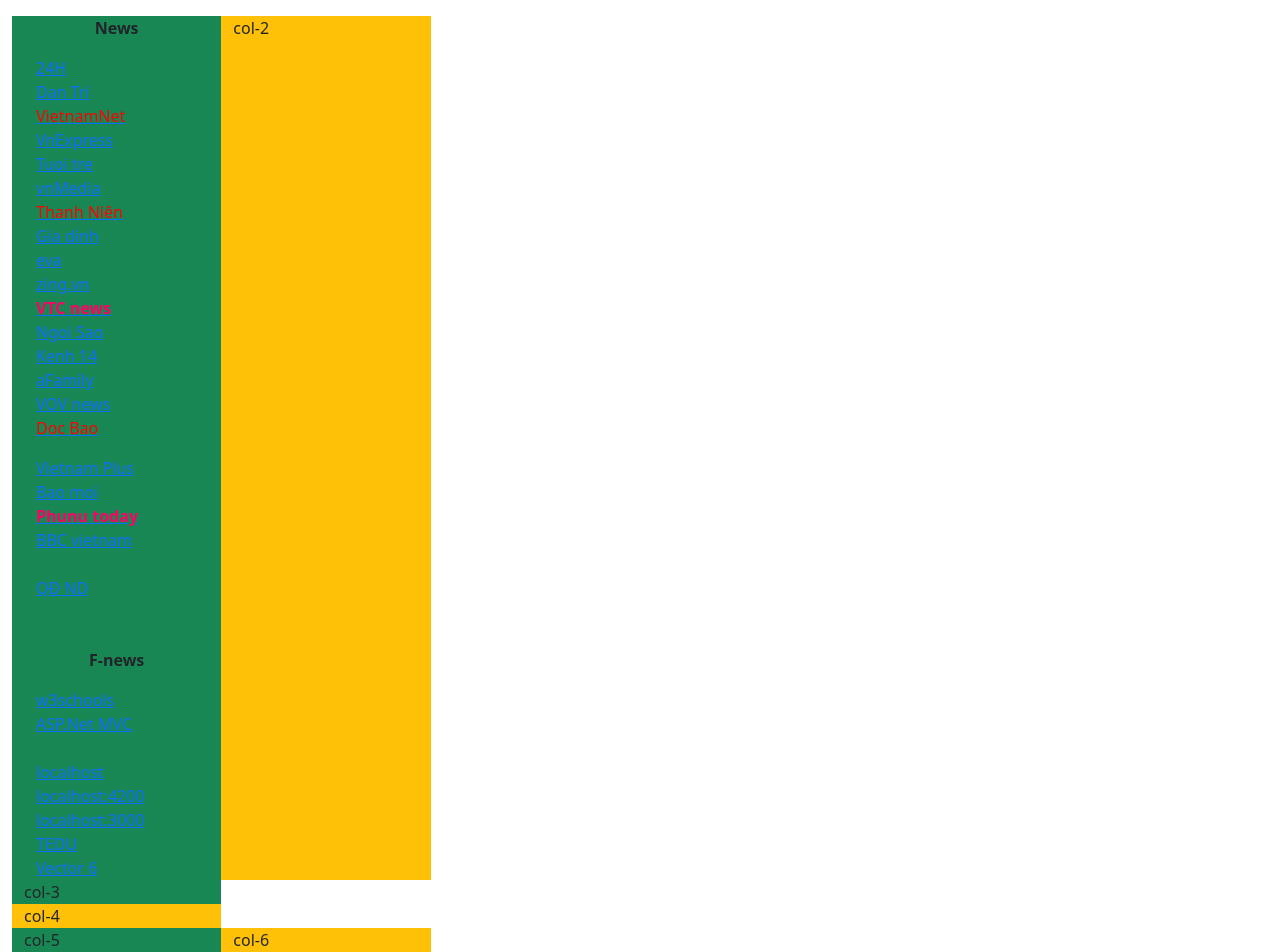
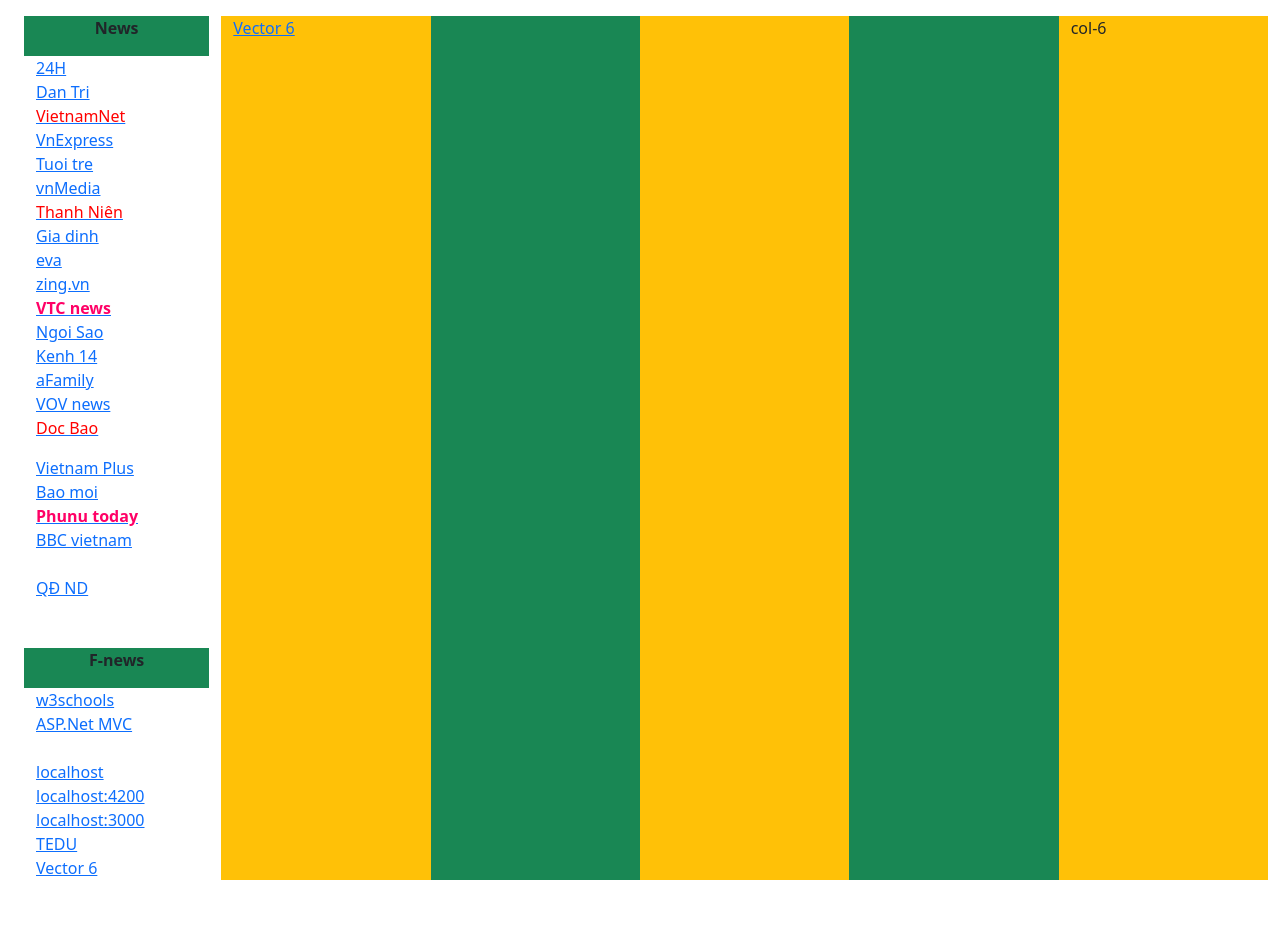
Before and after one commit to Phu169/news, a plain HTML site: page hi5.html in a window 1280 px wide. After the commit the page ends 880 px from the top, so only its background shows below. Drawn offline with nearby package versions, Linux system fonts and the light colour scheme.

Commit message:
Update hi5.html

```diff
--- a/hi5.html
+++ b/hi5.html
@@ -13,7 +13,7 @@
 
   <div class="container-fluid">
     <div class="row">
-      <div class="col-6 col-md-4 col-lg-2 bg-success">
+      <div class="col-6 col-md-4 col-lg-2">
         <div class="container-fluid">
         <div class="row">
 
@@ -187,27 +187,30 @@
         </div>
 
 
-      <div class="col-6 col-md-4 col-lg-2 bg-warning">col-2</div>
+      <div class="col-6 col-md-4 col-lg-2 bg-warning">
+        <div>
+           <a target="_blank" href="http://vector6.com">Vector 6</a>
+          </div>
+      </div>
+
+      <div class="col-6 col-md-4 col-lg-2 bg-success">
         <div class="container-fluid">
         <div class="row">
 
         </div>
         </div>
-
-      <div class="col-6 col-md-4 col-lg-2 bg-success">col-3</div>
+        </div>
+      <div class="col-6 col-md-4 col-lg-2 bg-warning">
         <div class="container-fluid">
         <div class="row">
 
         </div>
         </div>
-      <div class="col-6 col-md-4 col-lg-2 bg-warning">col-4</div>
-        <div class="container-fluid">
-        <div class="row">
-
-        </div>
         </div>
 
-      <div class="col-6 col-md-4 col-lg-2 bg-success">col-5</div>
+      <div class="col-6 col-md-4 col-lg-2 bg-success">
+
+      </div>
       <div class="col-6 col-md-4 col-lg-2 bg-warning">col-6</div>
     </div>
   </div>
```
